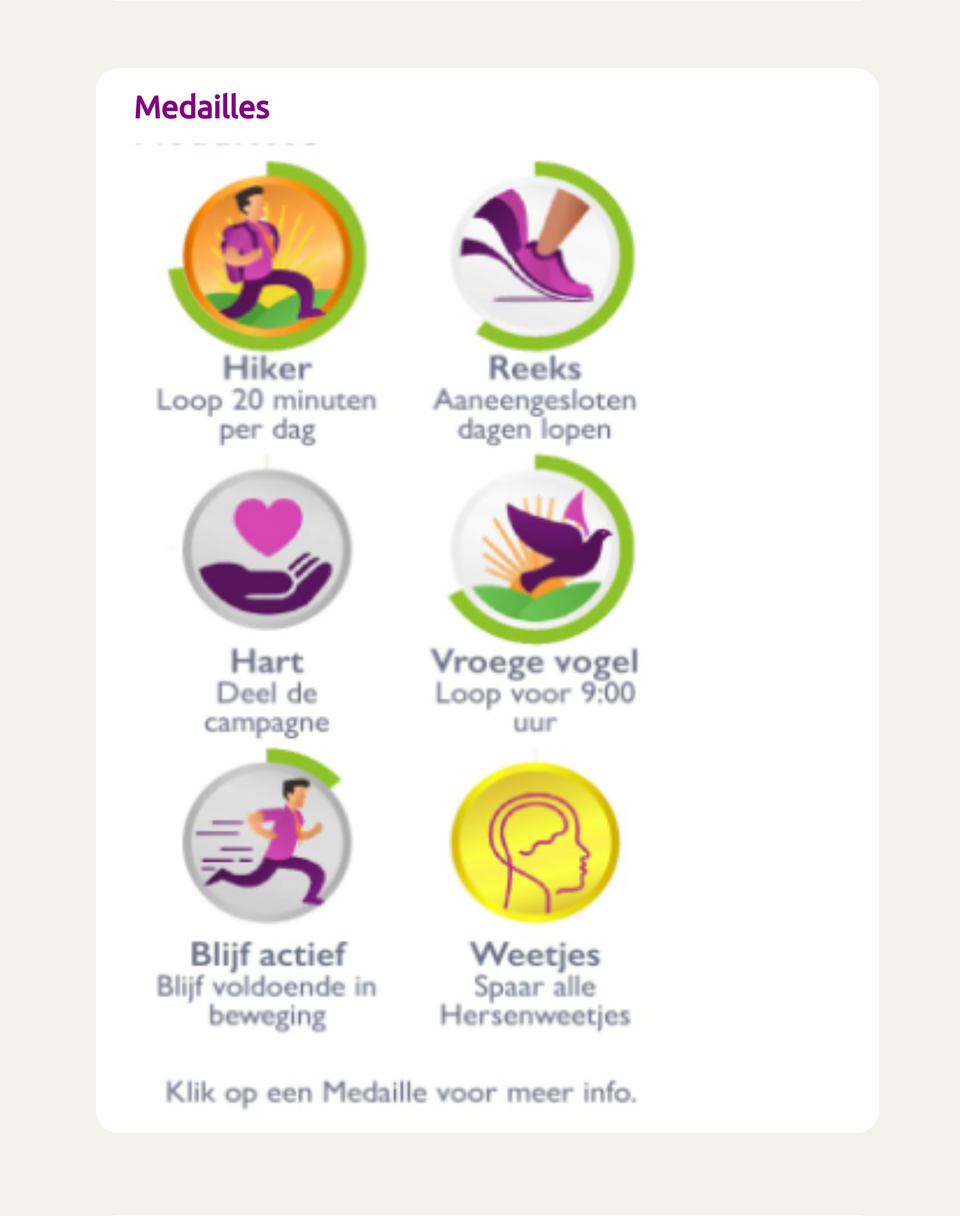
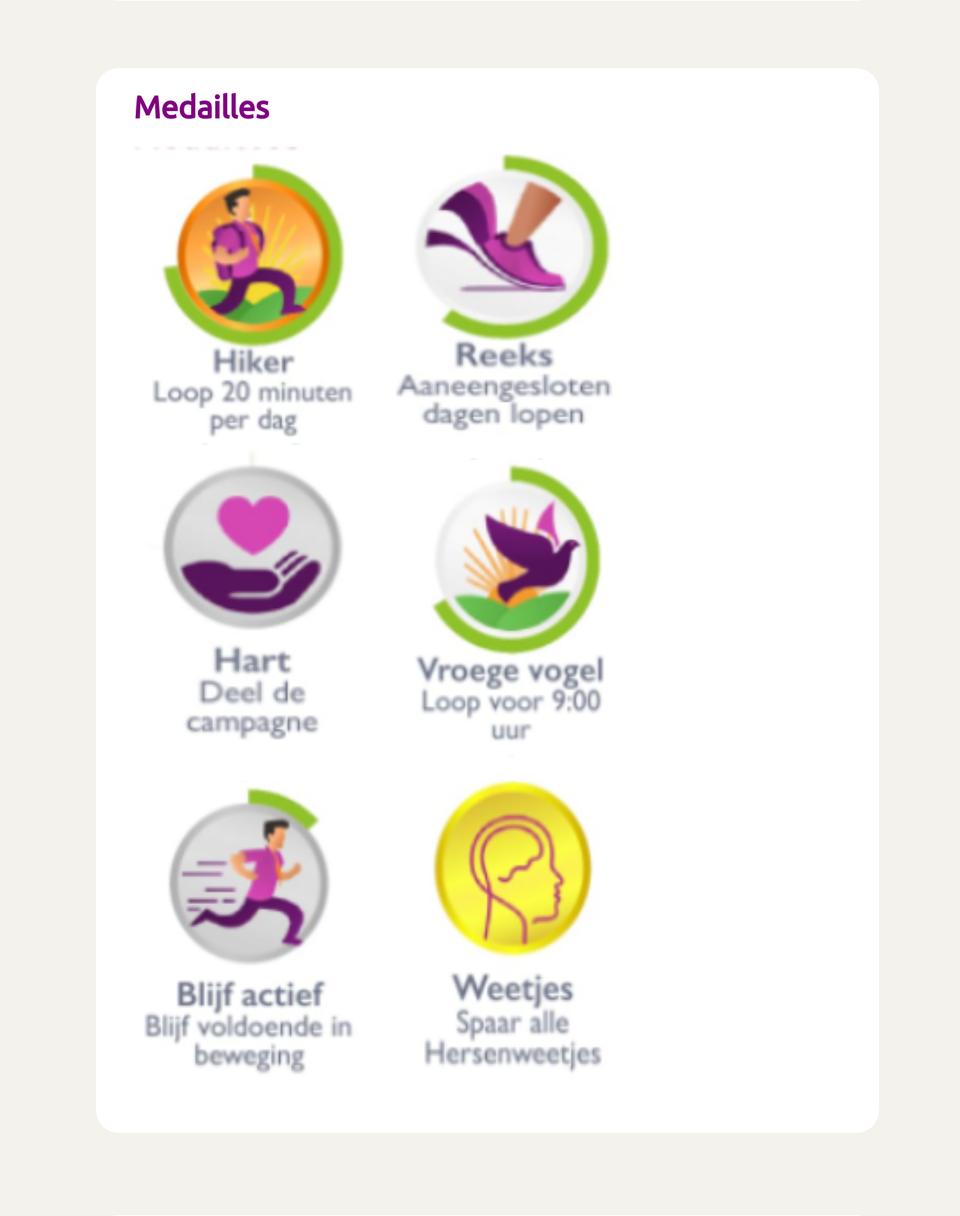
Before and after one commit to matthiasbenschop/hoornbeeck-programmeren, a PHP site: page /ommetje.html in a window 1280 px wide. Shown: the part 1651-3273 px from the top of the page at 75% size. Run offline with PHP 8.4, Linux system fonts and the light colour scheme.

Commit message:
Ommetje group b done

```diff
--- a/Backend/Cursussen/header.php
+++ b/Backend/Cursussen/header.php
@@ -9,7 +9,6 @@ session_start();
     <head>
         <meta charset="UTF-8">
         <meta name="viewport" content="width=device-width, initial-scale=1.0">
-
         <title>Inschrijven</title>
     </head>
     <body>
--- a/Frondend/Periode 3/ommetje/ommetje.html
+++ b/Frondend/Periode 3/ommetje/ommetje.html
@@ -34,9 +34,19 @@
 </div>
 
 <div id="medailles">
-<h1 class="medailes">Medailles</h1>
-<img src="m.png" class="img">
+<h1 class="m1">Medailles</h1>
+<div class="m1r">
+<img src="m1.png" class="img">
 </div>
+<img src="m2.png" class="img1">
+<img src="m3.png" class="img2">
+<img src="m4.png" class="img3">
+<img src="m5.png" class="img4">
+<img src="m6.png" class="img5">
+
+
+</div>
+
 
 <div id="doneren">
     <h1 class="doneer">Doneren</h1>
@@ -58,5 +68,7 @@
 
 
 
+
+
 </body>
 </html>
--- a/Frondend/Periode 3/ommetje/style.css
+++ b/Frondend/Periode 3/ommetje/style.css
@@ -74,7 +74,7 @@ body {
   .button {
       position: absolute;
       top: 1000px;
-      left: 300px;
+      left: 285px;
       background-color: purple;
       border-radius: 50px;
       color: white;
@@ -151,7 +151,7 @@ body {
     }
 
 
-.medailes {
+.m1 {
     position: absolute;
     top: 0px;
     left: 50px;
@@ -163,8 +163,44 @@ body {
   position: absolute;
   top: 100px;
   left: 50px;
-  height: 1300px;
-  width: 700px;
+  height: 400px;
+  width: 300px;
+}
+
+.img1{
+  position: absolute;
+  top: 90px;
+  left: 400px;
+  height: 400px;
+  width: 300px;
+}
+.img2 {
+  position: absolute;
+  top: 500px;
+  left: 50px;
+  height: 400px;
+  width: 300px;
+}
+.img3 {
+  position: absolute;
+  top: 520px;
+  left: 400px;
+  height: 400px;
+  width: 300px;
+}
+.img4 {
+  position: absolute;
+  top: 950px;
+  left: 50px;
+  height: 400px;
+  width: 300px;
+}
+.img5 {
+  position: absolute;
+  top: 950px;
+  left: 400px;
+  height: 400px;
+  width: 300px;
 }
 
 #doneren {
```
Also changed, not shown: Backend/Cursussen/inloggen.php (+4 -8 lines), Frondend/Periode 3/ommetje/m1.png (added), Frondend/Periode 3/ommetje/m2.png (added), Frondend/Periode 3/ommetje/m3.png (added), Frondend/Periode 3/ommetje/m4.png (added), Frondend/Periode 3/ommetje/m5.png (added), Frondend/Periode 3/ommetje/m6.png (added), Frondend/Periode 3/ommetje/popup.js (added).
